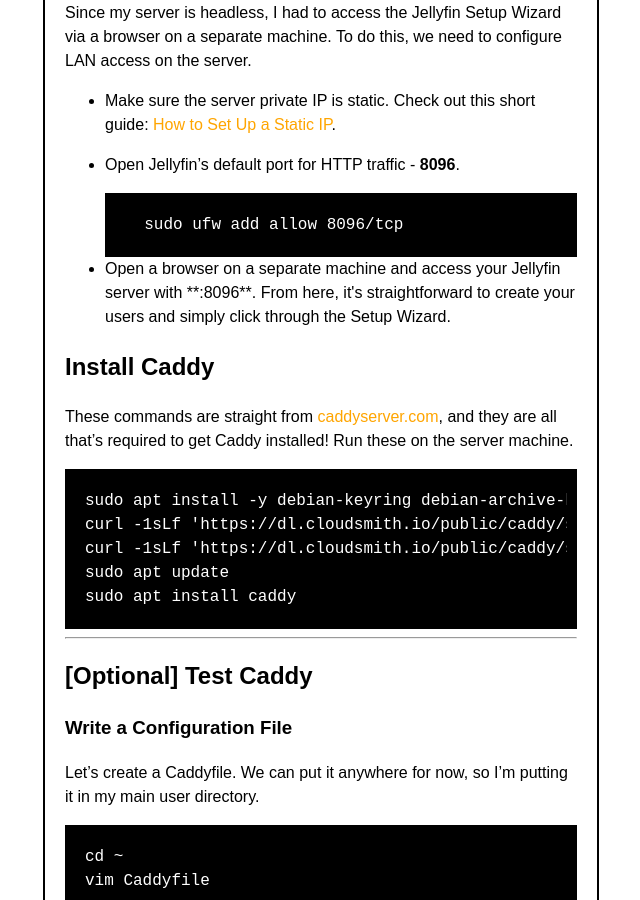
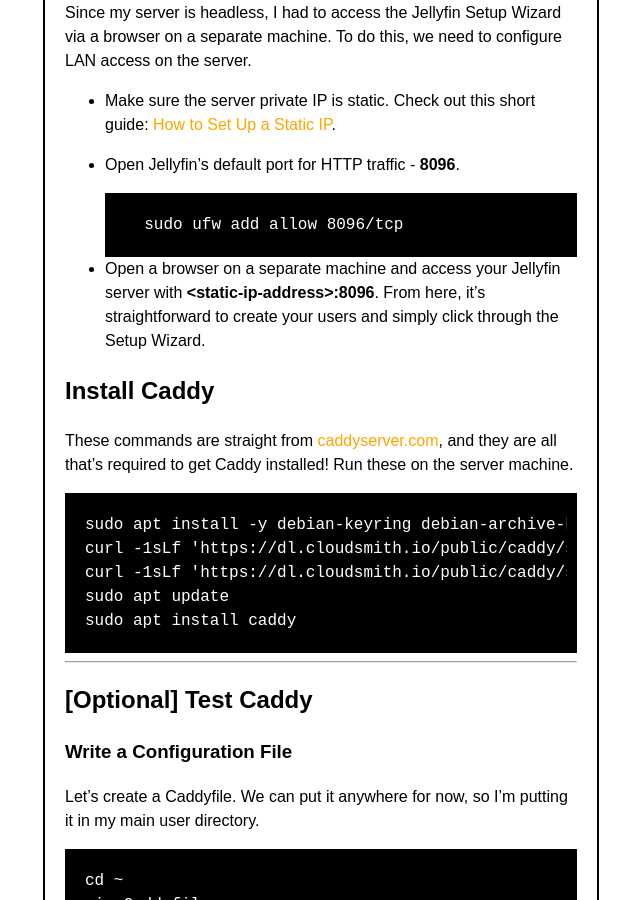
Before and after one commit to seandavidreed/seandavidreed.github.io, a Jekyll site: the page built from my_collections/_tech_guides/configure-jellyfin-caddy-dynuDDNS.md, in a window 1280 px wide and 900 px high, scrolled down 744 px. Shown: the whole window, without its empty margins (319-959 px from the left). Built offline with Jekyll 4.4.1, drawn with Linux system fonts in a browser that asks for light colours; some of the changed text lies outside the part shown.

Commit message:
Fix unescaped angle brackets

````diff
--- a/my_collections/_tech_guides/configure-jellyfin-caddy-dynuDDNS.md
+++ b/my_collections/_tech_guides/configure-jellyfin-caddy-dynuDDNS.md
@@ -39,7 +39,7 @@
     sudo ufw add allow 8096/tcp
     ```
 
-- Open a browser on a separate machine and access your Jellyfin server with **<static-ip-address>:8096**. From here, it's straightforward to create your users and simply click through the Setup Wizard.
+- Open a browser on a separate machine and access your Jellyfin server with **\<static-ip-address\>:8096**. From here, it's straightforward to create your users and simply click through the Setup Wizard.
 
 ## Install Caddy
 
@@ -192,7 +192,7 @@
 caddy reload
 ```
 
-SSL Certificates should automatically generate. In a browser, input the following: **https://<your-ddns-domain>**. *"Hello, world!"* should appear.
+SSL Certificates should automatically generate. In a browser, input the following: **https://\<your-ddns-domain\>**. *"Hello, world!"* should appear.
 
 ## Finishing Touches
 
````
